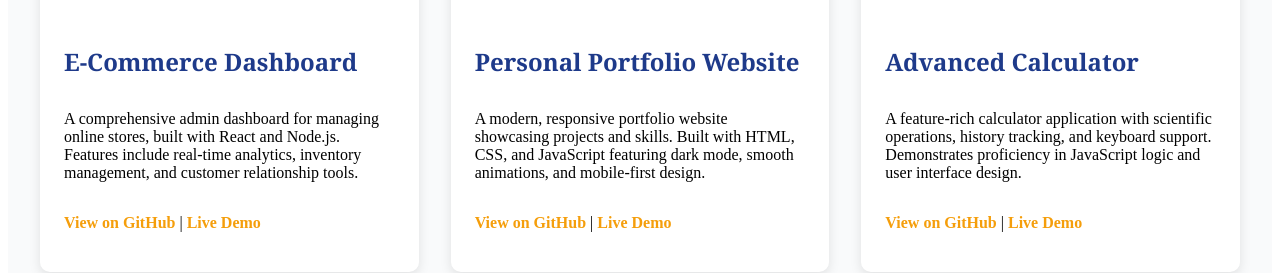
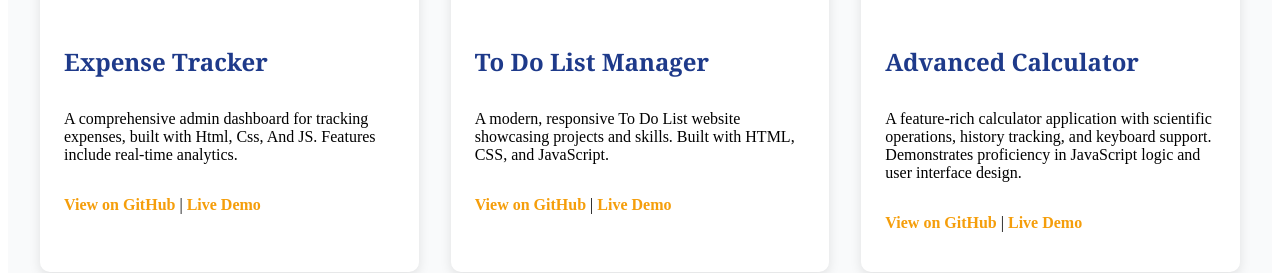
Before and after one commit to abdulgafarabdurrasheed/Skills-Forge-Project, a plain HTML site: page index.html in a window 1280 px wide. Shown: the part 2468-2741 px from the top of the page. Drawn offline with Linux system fonts and the light colour scheme.

Commit message:
Added real Projects + Demo/Github Links

```diff
--- a/index.html
+++ b/index.html
@@ -126,38 +126,38 @@
                 <div class="projects-grid">
                     <div class="project-card">
                         <img src="https://landing.moqups.com/img/_optimized/templates/wireframes/ecommerce-dashboard-w400.jpeg"
-                             alt="E-commerce dashboard interface"
+                             alt="Ecpense tracker"
                              class="project-image">
 
                         <div class="project-details">
-                            <h3 class="project-title">E-Commerce Dashboard</h3>
+                            <h3 class="project-title">Expense Tracker</h3>
                             <p>
-                                A comprehensive admin dashboard for managing online stores, built with React and Node.js.
-                                Features include real-time analytics, inventory management, and customer relationship tools.
+                                A comprehensive admin dashboard for tracking expenses, built with Html, Css, And JS.
+                                Features include real-time analytics.
                             </p>
 
                             <p>
-                                <a href="https://github.com/abdulgafarabdurrasheed/calculator" class="external-link" target="_blank">View on GitHub</a> |
-                                <a href="https://calc_me.netlify.app" class="external-link" target="_blank">Live Demo</a>
+                                <a href="https://github.com/abdulgafarabdurrasheed/expense-tracker" class="external-link" target="_blank">View on GitHub</a> |
+                                <a href="http://abdulgafarabdurrasheed.github.io/expense-tracker" class="external-link" target="_blank">Live Demo</a>
                             </p>
                         </div>
                     </div>
 
                     <div class="project-card">
                         <img src="https://images.unsplash.com/photo-1454165804606-c3d57bc86b40?w=500&h=300&fit=crop"
-                             alt="Portfolio website interface"
+                             alt="To Do List Manager"
                              class="project-image">
 
                         <div class="project-details">
-                            <h3 class="project-title">Personal Portfolio Website</h3>
+                            <h3 class="project-title">To Do List Manager</h3>
                             <p>
-                                A modern, responsive portfolio website showcasing projects and skills.
-                                Built with HTML, CSS, and JavaScript featuring dark mode, smooth animations, and mobile-first design.
+                                A modern, responsive To Do List website showcasing projects and skills.
+                                Built with HTML, CSS, and JavaScript.
                             </p>
 
                             <p>
-                                <a href="https://github.com/abdulgafarabdurrasheed" class="external-link" target="_blank">View on GitHub</a> |
-                                <a href="#home" class="external-link">Live Demo</a>
+                                <a href="https://github.com/abdulgafarabdurrasheed/to-do-list" class="external-link" target="_blank">View on GitHub</a> |
+                                <a href="https://abdulgafarabdurrasheed.github.io/To-Do-List/" class="external-link">Live Demo</a>
                             </p>
                         </div>
                     </div>
```
